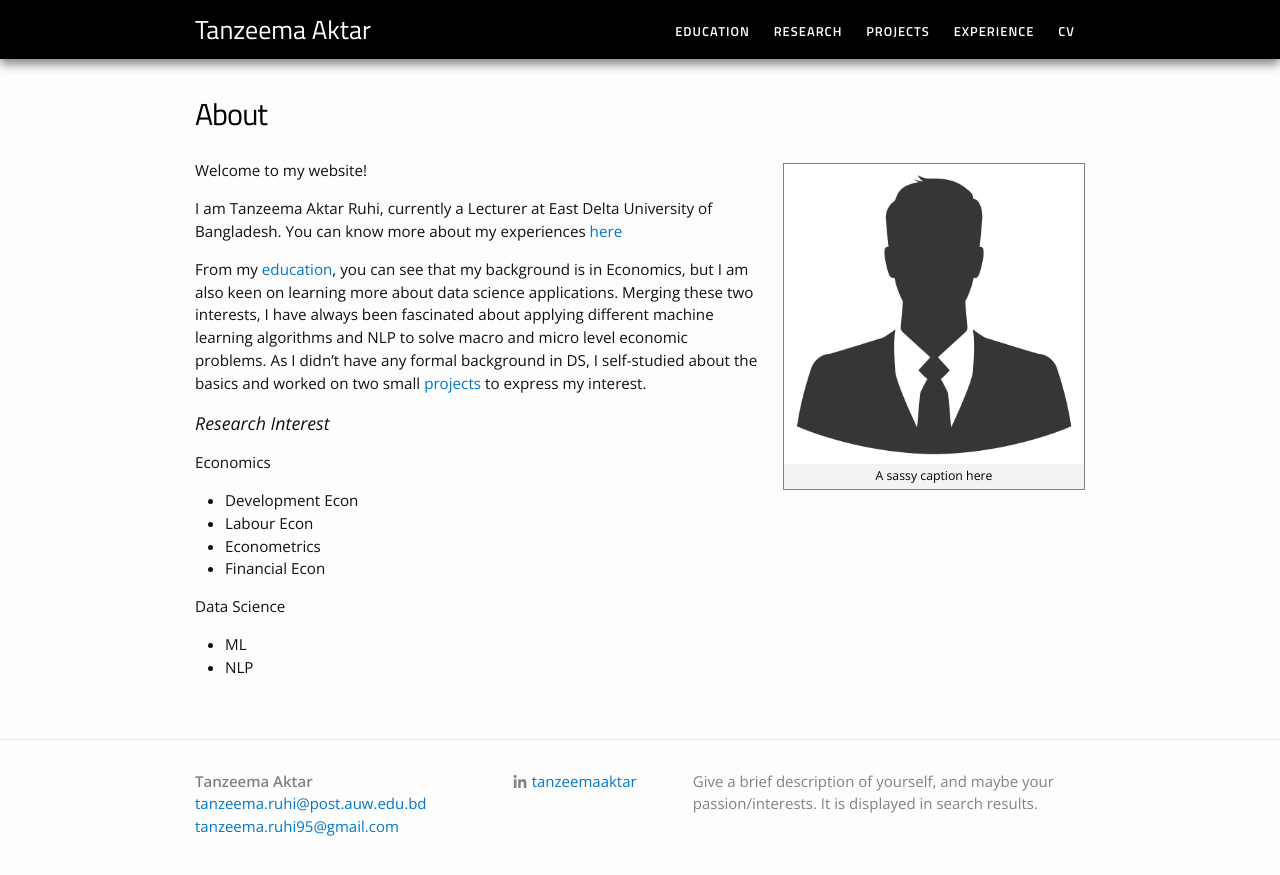
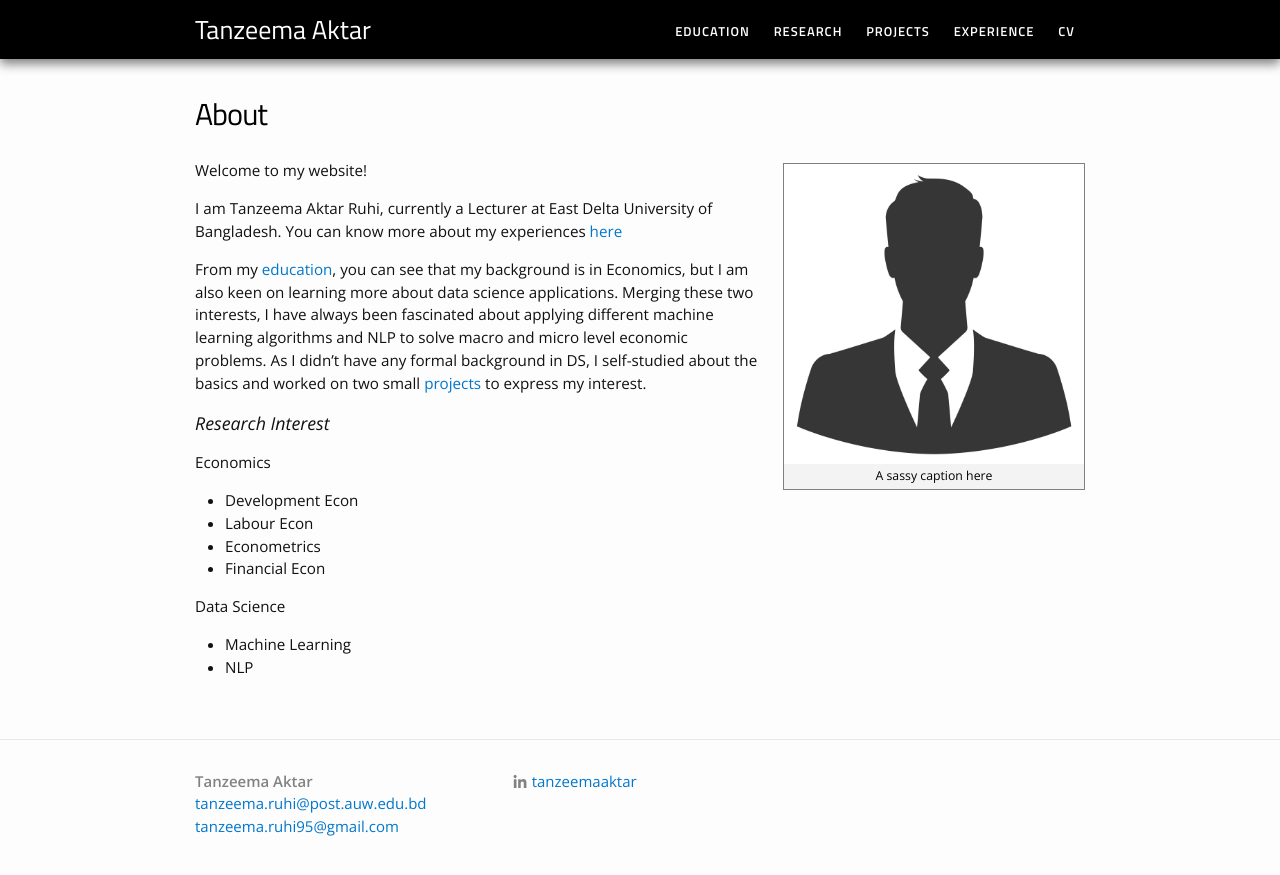
Before and after one commit to tanzeemaaktar/tanzeemaaktar.github.io, a Jekyll site: the page built from about.md, in a window 1280 px wide. Shown: the top 875 px of the page. Built offline with Jekyll 4.4.1, drawn with Linux system fonts in a browser that asks for light colours.

Commit message:
changed footer

```diff
--- a/_includes/footer.html
+++ b/_includes/footer.html
@@ -76,9 +76,7 @@
         </ul>
       </div>
 
-      <div class="footer-col  footer-col-3">
-         <p class="text">
-{{ site.description }}
+
       </div>
     </div>
 
--- a/about.md
+++ b/about.md
@@ -23,5 +23,5 @@
 
 #### Data Science
 
-- ML
+- Machine Learning
 - NLP
```
